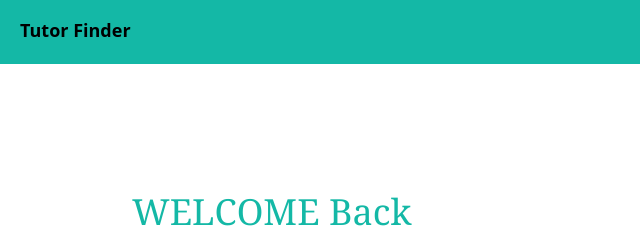
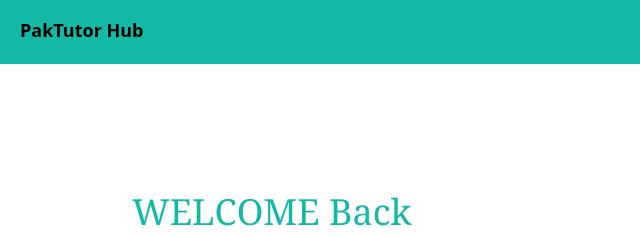
Before and after one commit to Sabakhan74/PakTutor-Hub, a plain HTML site: page login.html in a window 1280 px wide. Shown: the top 237 px of the page, 0-640 px from the left. Drawn offline with nearby package versions, Linux system fonts and the light colour scheme.

Commit message:
updated login.html

```diff
--- a/login.html
+++ b/login.html
@@ -11,7 +11,7 @@
 </head>
 <body>
     <nav class="py-4 bg-teal-500 flex justify-between">
-        <div class="left text-lg font-bold mx-5">Tutor Finder</div>
+        <div class="left text-lg font-bold mx-5">PakTutor Hub</div>
         <div class="right flex justify-center font-bold ml-16 ">
           <li class="list-none mx-5 hover:text-white"><a href="./index.html">HOME</a></li>
           <li class="list-none mx-5 hover:text-white"><a href="./index.html">ABOUT</a></li>
```
